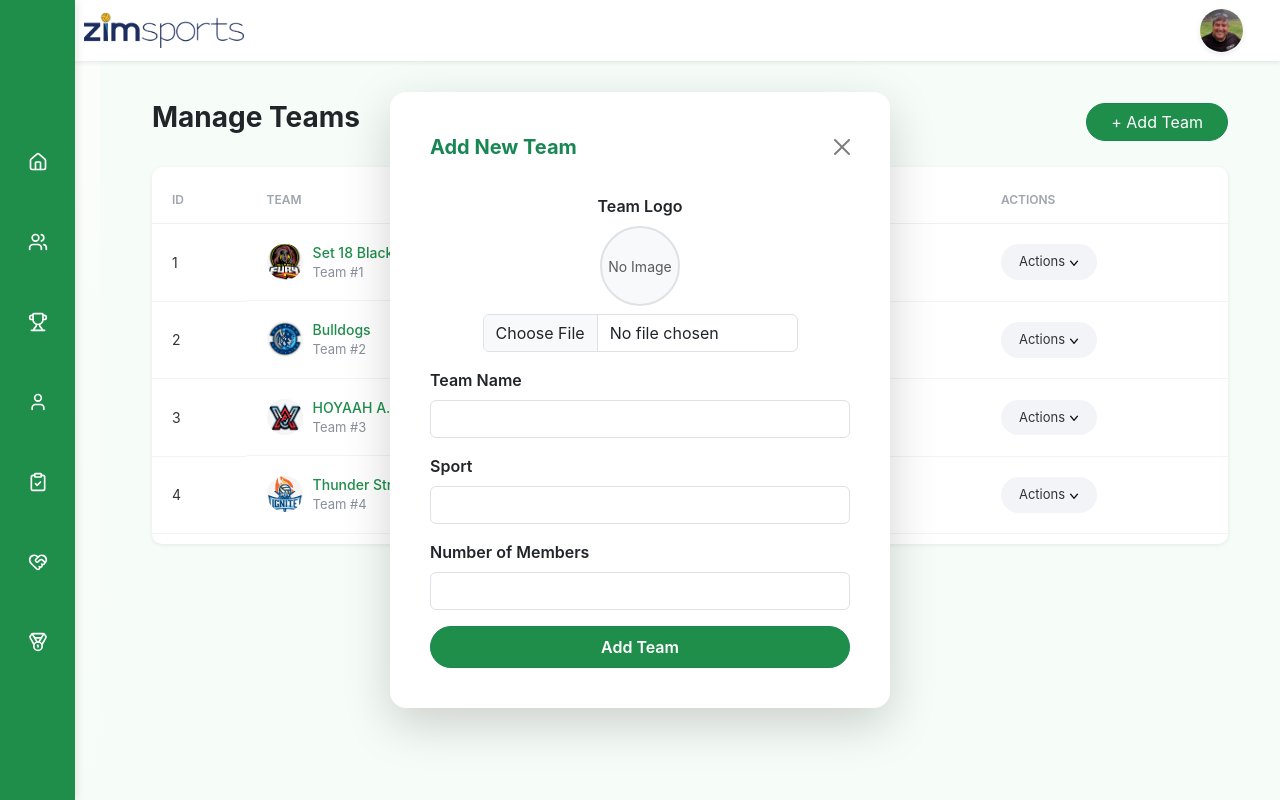
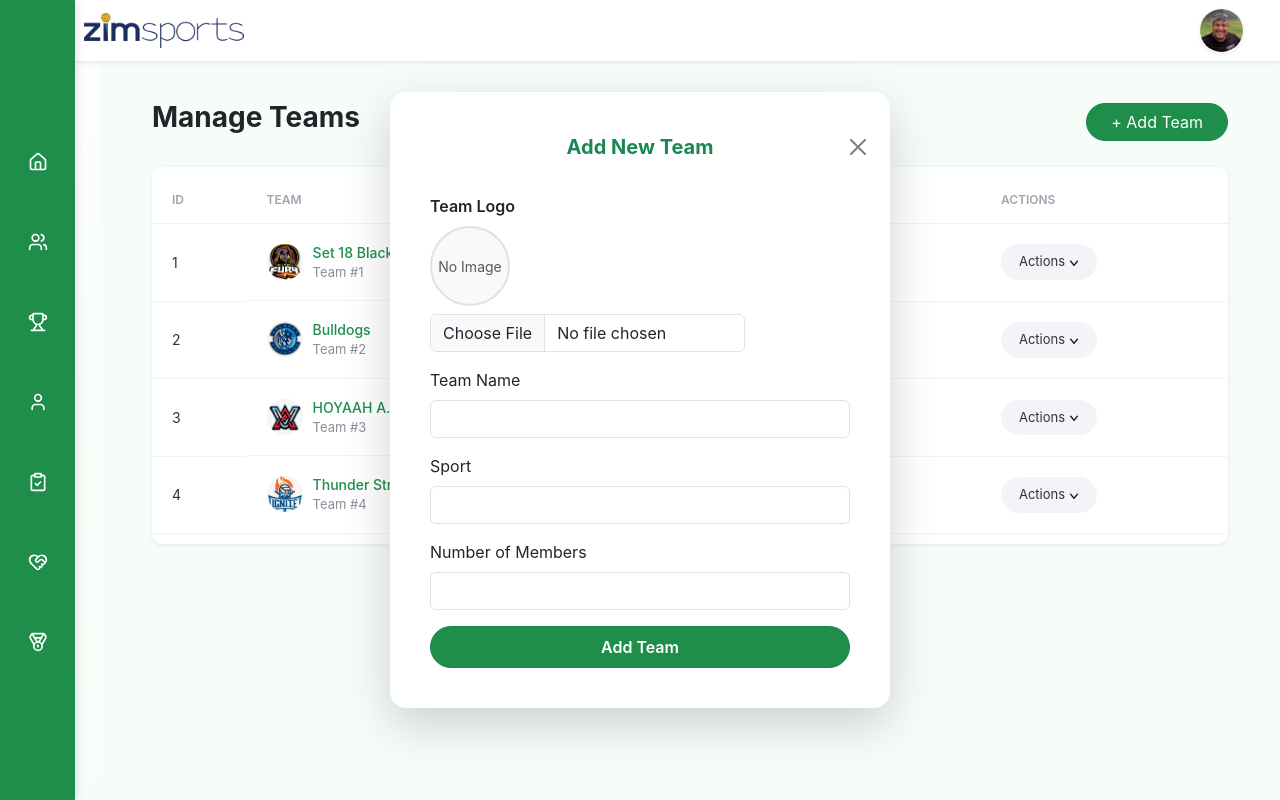
Before and after one commit to Zeeshanprojects/ZimSportsWebsite, a React (Vite) app in the folder zimsports/: page /team in a window 1280 px wide. Both pictures are taken after a click on the button "+ Add Team". Built offline with nearby package versions, Linux system fonts and the light colour scheme; the HTML template or start-up script is replaced by a standard one.

Commit message:
code updated

```diff
--- a/zimsports/src/Pages/Teams.jsx
+++ b/zimsports/src/Pages/Teams.jsx
@@ -173,12 +173,12 @@ export default function Teams() {
             <div className="modal-dialog modal-dialog-centered">
               <div className="modal-content p-4 shadow-lg border-0 rounded-4">
               <div className="modal-header border-0">
-                  <h5 className="modal-title fw-bold text-success">
+  <h5 className="modal-title fw-bold text-success w-100 text-center">
     Add New Team
   </h5>
   <button
     type="button"
-                    className="btn-close"
+    className="btn-close position-absolute end-0 me-3"
     onClick={() => setShowModal(false)}
   ></button>
 </div>
@@ -186,9 +186,9 @@ export default function Teams() {
                 <div className="modal-body">
                   <form onSubmit={handleAddTeam}>
                     {/* Image Upload */}
-                    <div className="mb-3 text-center">
+                    <div className="mb-3 text-start">
                       <label className="form-label fw-semibold">Team Logo</label>
-                      <div className="d-flex flex-column align-items-center">
+                      <div className="d-flex flex-column align-items-">
                         {preview ? (
                           <img
                             src={preview}
@@ -221,7 +221,7 @@ export default function Teams() {
 
                     {/* Team Name */}
                     <div className="mb-3">
-                      <label className="form-label fw-semibold">Team Name</label>
+                      <label className="form-label ">Team Name</label>
                       <input
                         type="text"
                         className="form-control"
@@ -234,7 +234,7 @@ export default function Teams() {
 
                     {/* Sport */}
                     <div className="mb-3">
-                      <label className="form-label fw-semibold">Sport</label>
+                      <label className="form-label ">Sport</label>
                       <input
                         type="text"
                         className="form-control"
@@ -247,7 +247,7 @@ export default function Teams() {
 
                     {/* Members */}
                     <div className="mb-3">
-                      <label className="form-label fw-semibold">
+                      <label className="form-label ">
                         Number of Members
                       </label>
                       <input
```
Lines whose indentation alone changed are shown as unchanged.
